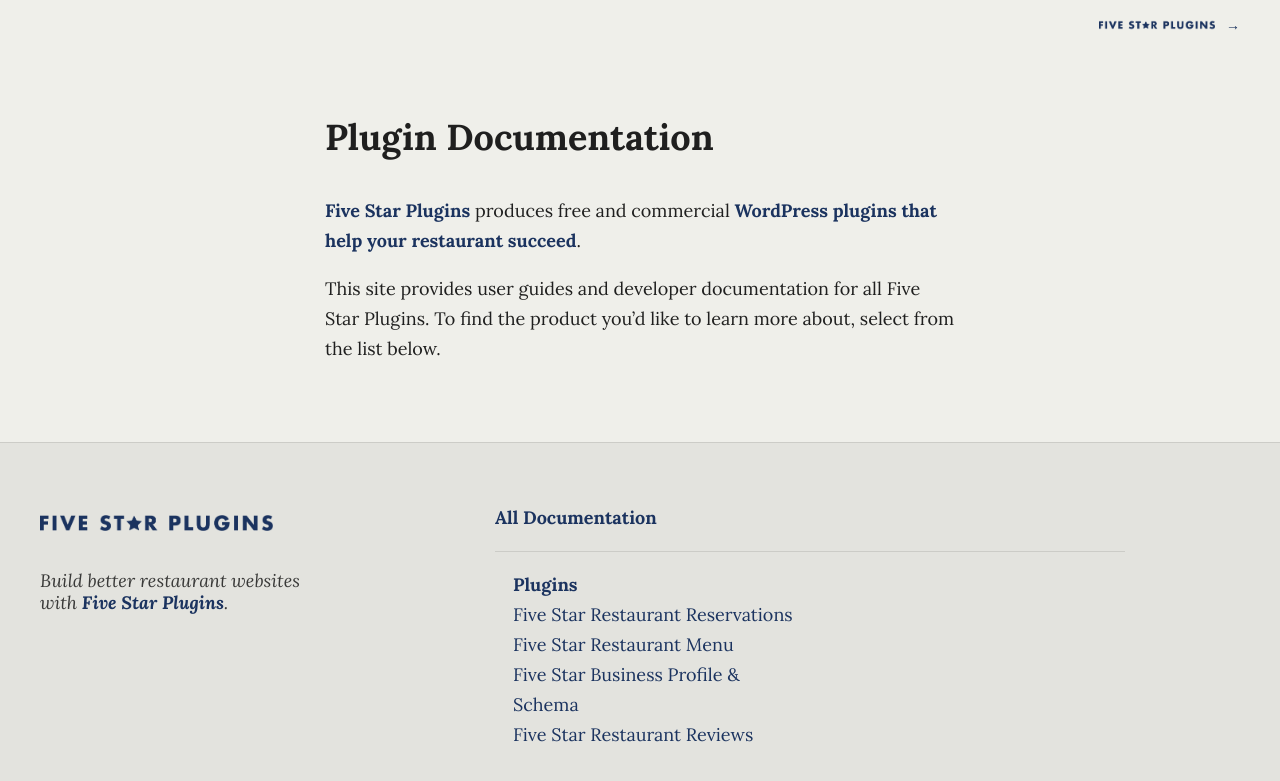
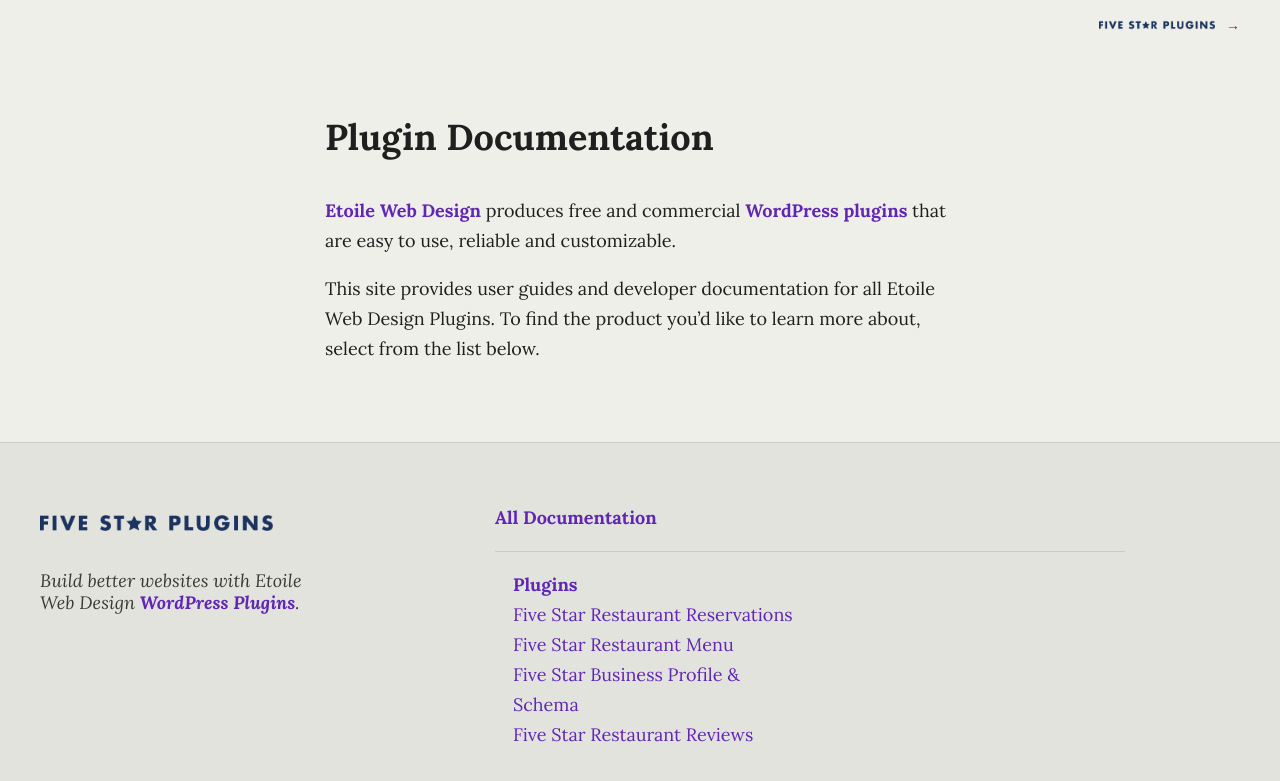
Before and after one commit to etoileweb/etoileweb.github.io, a Jekyll site: the page built from plugins/index.md, in a window 1280 px wide. Shown: the top 781 px of the page. Built offline with Jekyll 4.4.1, drawn with Linux system fonts in a browser that asks for light colours.

Commit message:
initial styling and a few name changes, to test

```diff
--- a/_includes/footer.html
+++ b/_includes/footer.html
@@ -6,7 +6,7 @@
 				<img src="/img/logo-521x80.png">
 			</a>
 			<div class="tagline">
-				Build better restaurant websites with <a href="https://www.fivestarplugins.com">Five Star Plugins</a>.
+				Build better websites with Etoile Web Design <a href="https://www.etoilewebdesign.com">WordPress Plugins</a>.
 			</div>
 		</div>
 		<nav role="navigation">
--- a/_sass/_variables.scss
+++ b/_sass/_variables.scss
@@ -2,7 +2,7 @@
 $bg:         #efefea;
 $bg-lift:    #fff;
 $bg-shade:   #e5e5e0;
-$bg-pop:     #1b335f;
+$bg-pop:     #6026b4;
 
 $text:        rgba(0,0,0,0.87);
 $text-light:  rgba(0,0,0,0.75);
@@ -13,8 +13,8 @@ $pop-lift:       lighten($pop, 10%);
 $pop-light:      #d2bc2b;
 $pop-light-lift: lighten($pop-light, 10%);
 
-$link:          #1b335f;
-$link-visited:  #1b335f;
+$link:          #6026b4;
+$link-visited:  #6026b4;
 
 $font:          Lora, serif;
 $font-sml:      16px;
--- a/plugins/index.md
+++ b/plugins/index.md
@@ -2,6 +2,6 @@
 layout: landing
 title: Plugin Documentation
 ---
-[Five Star Plugins](https://www.fivestarplugins.com) produces free and commercial [WordPress plugins that help your restaurant succeed](https://www.fivestarplugins.com/plugins).
+[Etoile Web Design](https://www.etoilewebdesign.com) produces free and commercial [WordPress plugins](https://www.etoilewebdesign.com/plugins) that are easy to use, reliable and customizable.
 
-This site provides user guides and developer documentation for all Five Star Plugins. To find the product you'd like to learn more about, select from the list below.
+This site provides user guides and developer documentation for all Etoile Web Design Plugins. To find the product you'd like to learn more about, select from the list below.
```
Also changed, not shown: index.md (+1 -1 lines).
